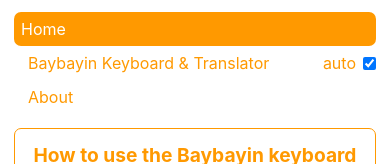
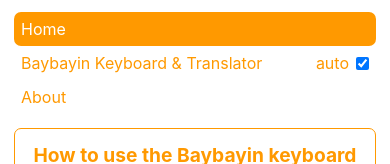
Before and after one commit to jaosimt/baybayin-pilipinas, a React (Create React App) app: page / in a window 390 px wide. Shown: the part 252-416 px from the top of the page. Built offline with nearby package versions, Linux system fonts and the light colour scheme; the HTML template or start-up script is replaced by a standard one.

Commit message:
* margin fix for menu in mobile display

```diff
--- a/src/app.scss
+++ b/src/app.scss
@@ -160,6 +160,7 @@
                         width: 100%;
 
                         li {
+                            margin: 0;
                             display: inline-block;
                             padding: 7px;
                             width: 100%;
@@ -167,10 +168,6 @@
                             input {
                                 margin: 0 0 0 7px;
                             }
-                        }
-
-                        li:not(:first-child) {
-                            margin-left: 7px;
                         }
                     }
                 }
```
